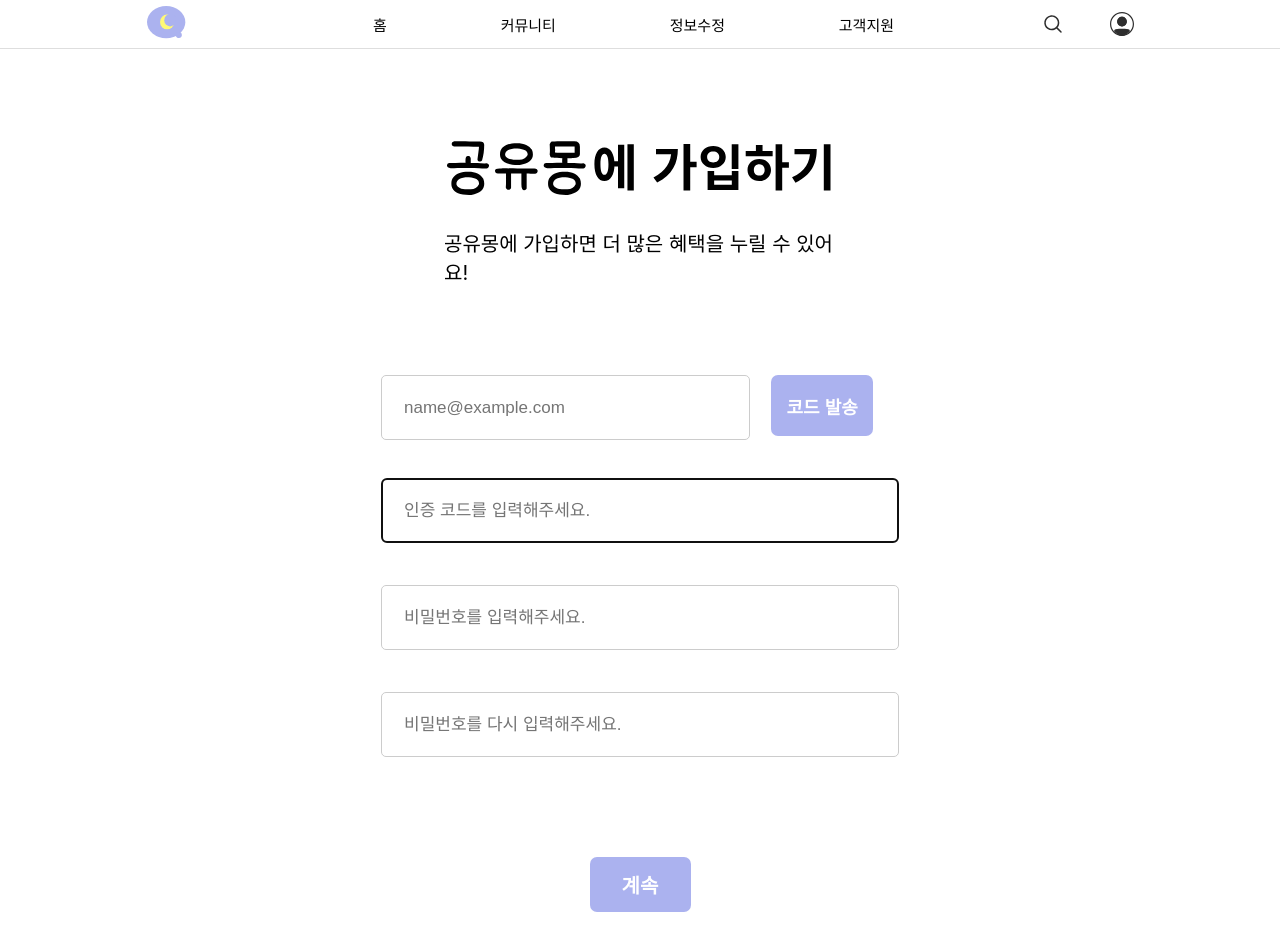
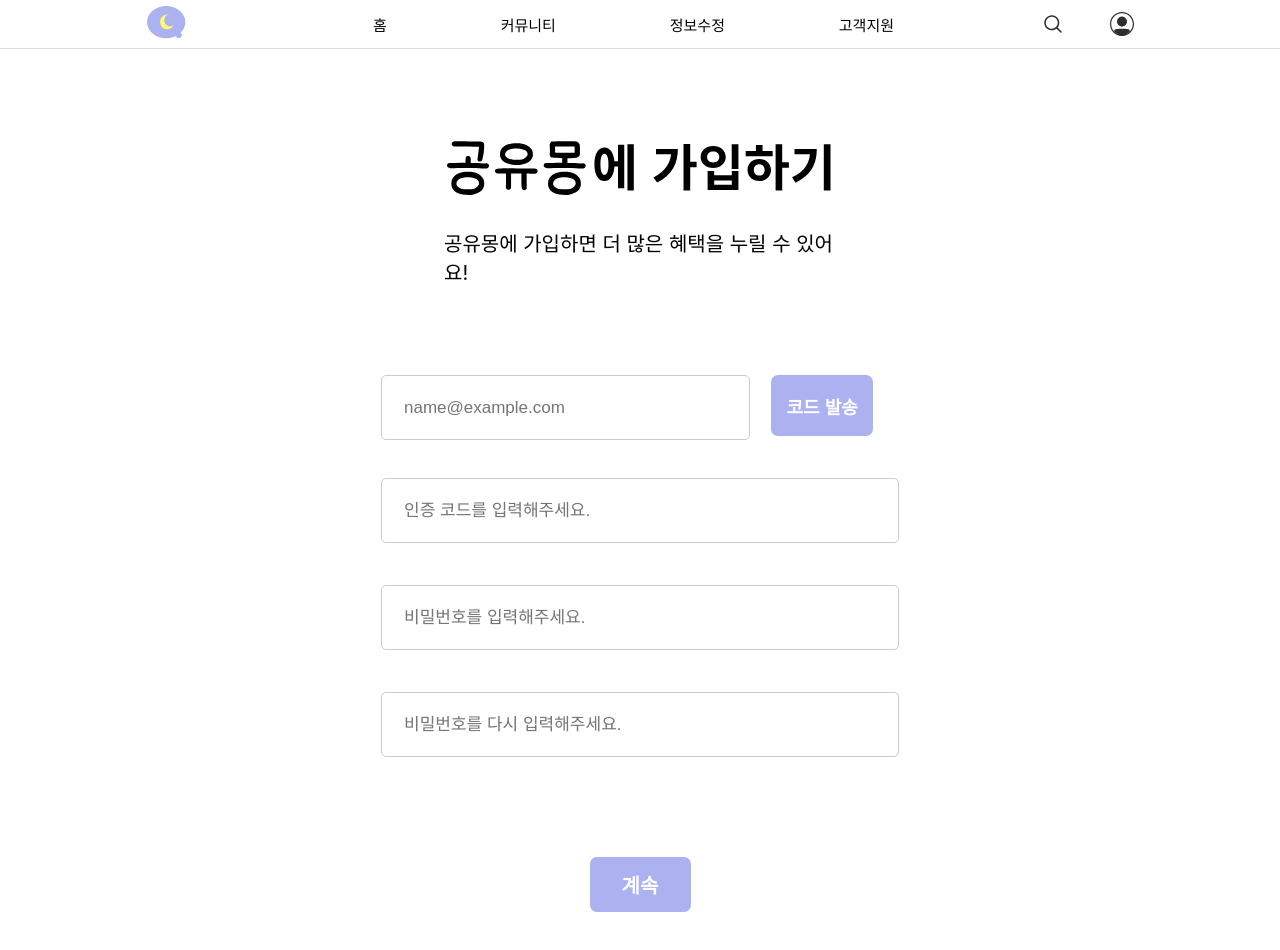
Before and after one commit to Team-Journal/Journal-Frontend, a React (Create React App) app: page /signup in a window 1280 px wide. Shown: the top 950 px of the page. Built offline with nearby package versions, Linux system fonts and the light colour scheme; the HTML template or start-up script is replaced by a standard one.

Commit message:
💄 :: focus border 제거

```diff
--- a/src/components/signup.tsx
+++ b/src/components/signup.tsx
@@ -56,6 +56,7 @@ const PasswordCheckInput = styled.input`
   font-size: 17px;
   padding-left: 22px;
   margin-top: 42px;
+  outline: none;
 `;
 
 const Container = styled.div`
@@ -71,6 +72,7 @@ const PasswordInput = styled.input`
   font-size: 17px;
   padding-left: 22px;
   margin-top: 42px;
+  outline: none;
 `;
 
 const VerifyCodeInput = styled.input`
@@ -89,6 +91,7 @@ const VerifyCodeInput = styled.input`
     -webkit-appearance: none;
     margin: 0;
   }
+  outline: none;
 `;
 
 const CodeSubmitBtn = styled.button`
@@ -111,6 +114,7 @@ const EmailInput = styled.input`
   border: 1px solid rgba(204, 204, 204, 1);
   font-size: 17px;
   padding-left: 22px;
+  outline: none;
 `;
 
 const EmailContainer = styled.div`
```
